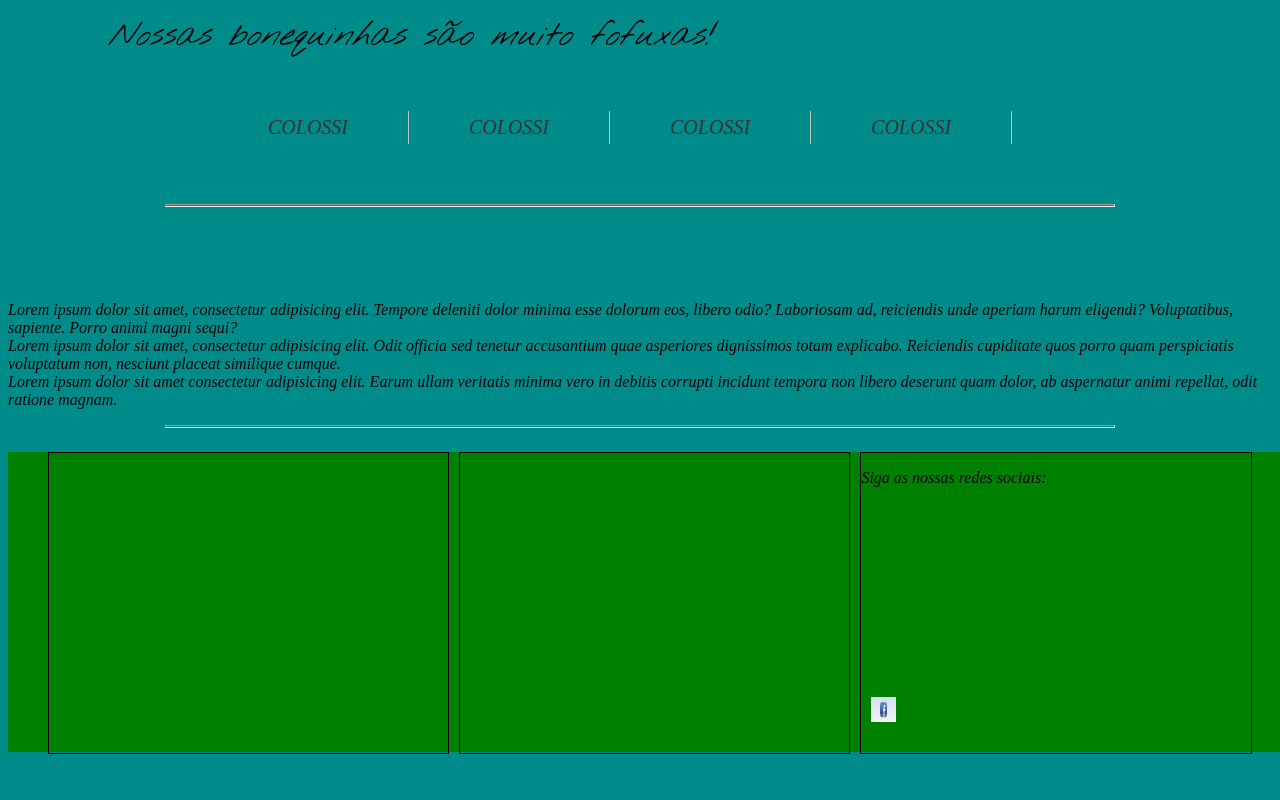
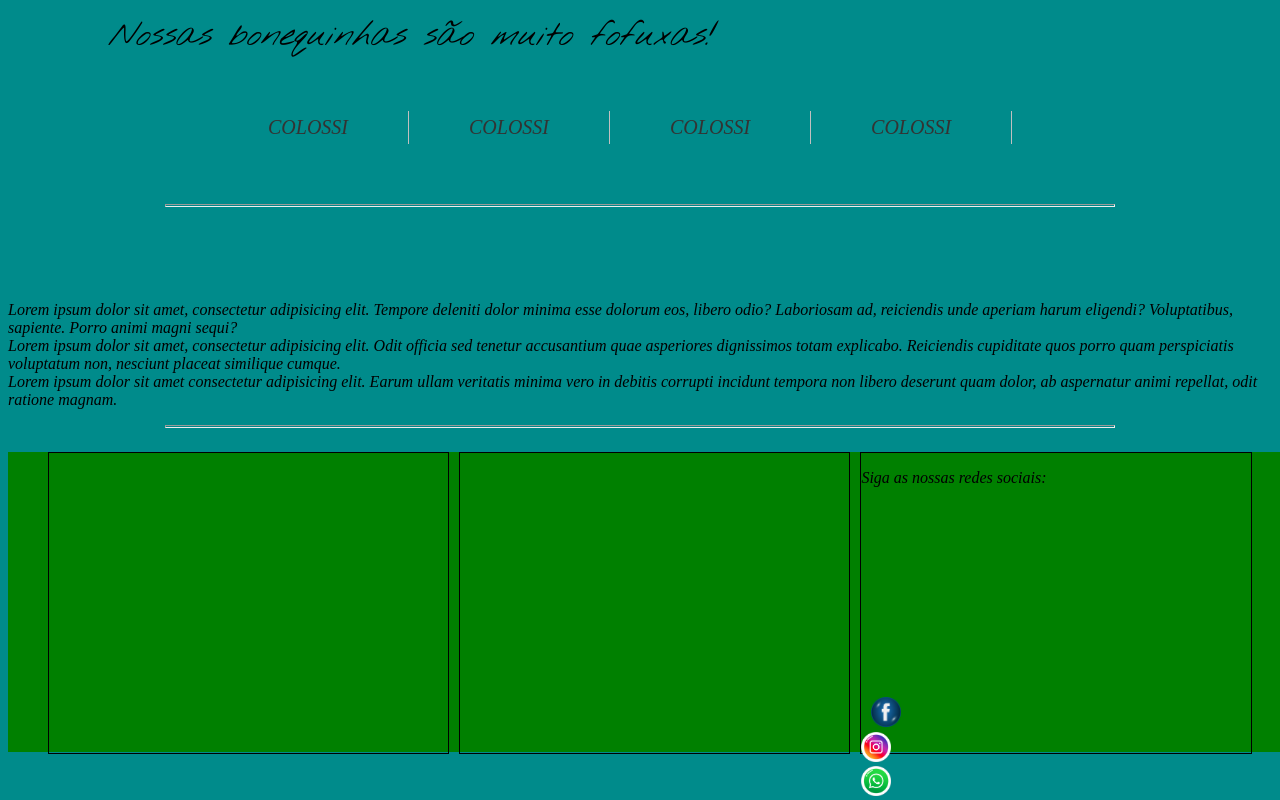
Before and after one commit to Cocalense/Meu-Site, a plain HTML site: page Site-Fofuxas/index.html in a window 1280 px wide. Shown: the part 479-1279 px from the top of the page. Before the commit the page ends 1247 px from the top, so only its background shows below. Drawn offline with Linux system fonts and the light colour scheme.

Commit message:
adicionados os icones redes sociais

```diff
--- a/Site-Fofuxas/index.html
+++ b/Site-Fofuxas/index.html
@@ -44,10 +44,18 @@
                         <p>Siga as nossas redes sociais:<br/>
                             <div class="rodape_direito">
                                 <div class="face_icon">
-                                    <a href="https://www.facebook.com/sharer/sharer.php?u=https://www.facebook.com/colossibrasil" target="_blank"><img src="imagens/facebook-icon.jpg" width="25" height="25"></a>
+                                    <a href="https://www.facebook.com/sharer/sharer.php?u=https://www.facebook.com/colossibrasil" target="_blank"><img src="imagens/face_icon.png" width="30" height="30"></a>
                                 </div>
-                                <div></div>
-                                <div></div>
+                                <div class="insta_icon">
+                                    <a href="" target="_blank">
+                                        <img src="imagens/insta_icon.png" width="30px" height="30px">
+                                    </a>
+                                </div>
+                                <div class="whats_icon">
+                                    <a href="" target="_blank">
+                                        <img src="imagens/whats_icon.png" width="30px" height="30px">
+                                    </a>
+                                </div>
                             </div>
                         </p>
                     </li>
```
Also changed, not shown: Site-Fofuxas/imagens/face_icon.png (added), Site-Fofuxas/imagens/insta_icon.png (added), Site-Fofuxas/imagens/whats_icon.png (added).
